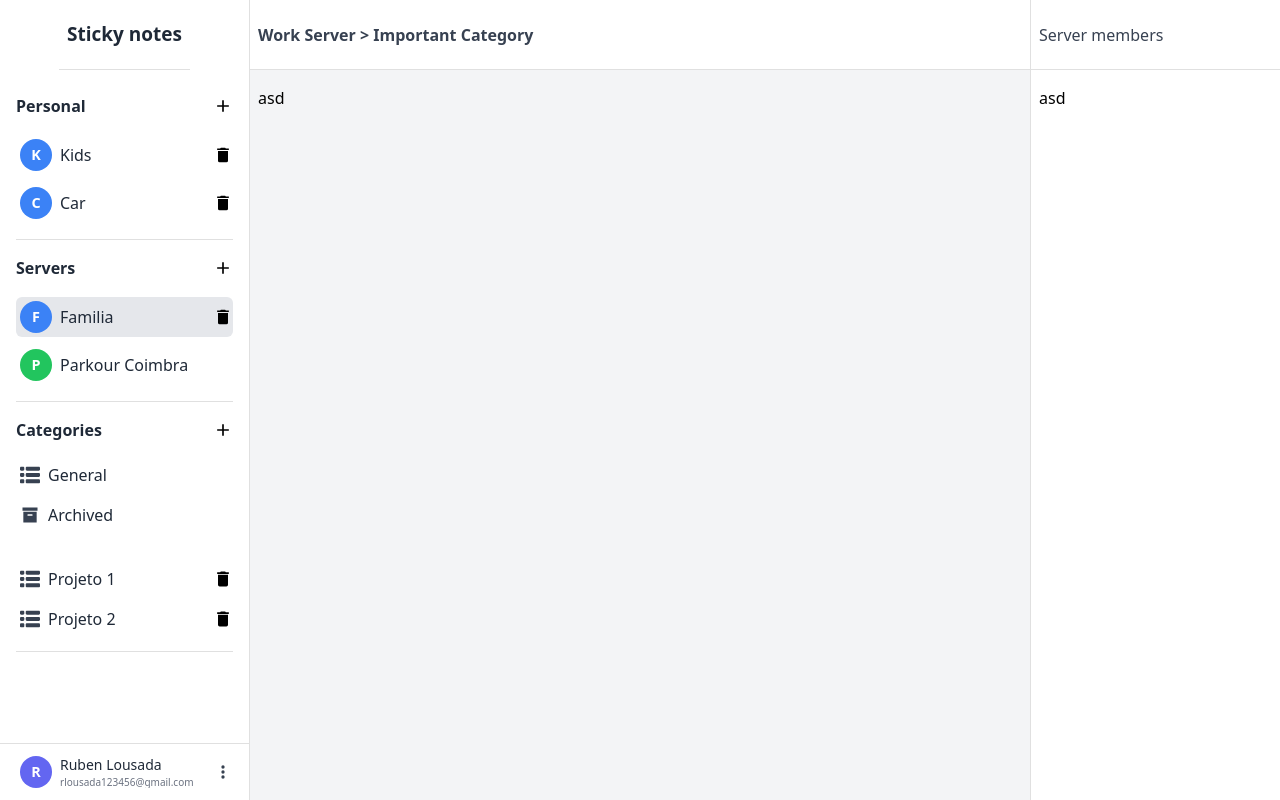
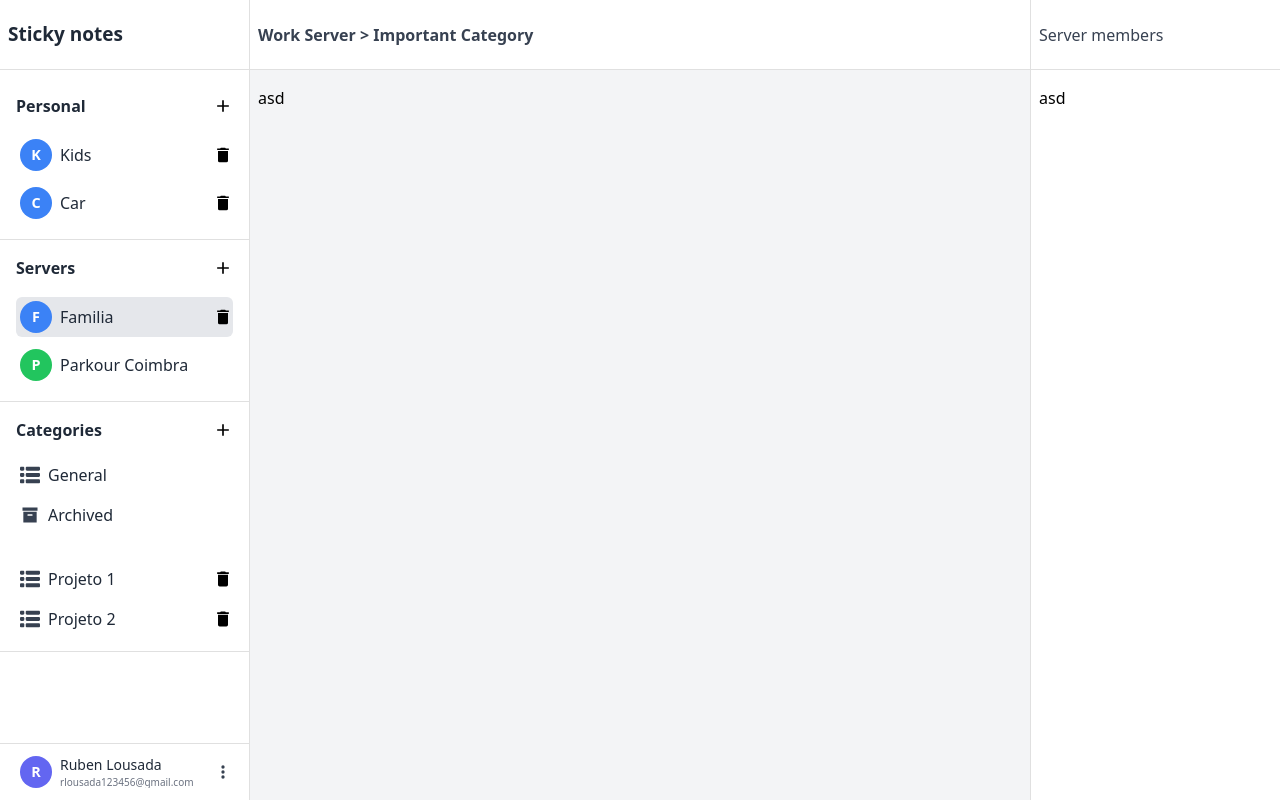
Before and after one commit to rektbydead/sticky-notes-app, a React (Vite) app in the folder frontend/: page / in a window 1280 px wide. Built offline with nearby package versions, Linux system fonts and the light colour scheme.

Commit message:
improve left side bar

```diff
--- a/frontend/src/components/common/LeftSideBar.jsx
+++ b/frontend/src/components/common/LeftSideBar.jsx
@@ -61,13 +61,12 @@ const styles = {
         display: "flex",
         flexDirection: "column",
         "min-width": "250px",
-        "border-right": "1px solid #e0e0e0",
+        borderRight: "1px solid #e0e0e0",
         color: "black",
     },
     sidebarTop: {
         display: "flex",
         alignItems: "center",
-        margin: "auto",
         minHeight: "70px",
         height: "70px",
         maxHeight: "70px",
@@ -80,11 +79,19 @@ const styles = {
         fontWeight: "bold"
     },
     sidebarBottom: {
-        padding: "1.5rem 1rem",
         display: "flex",
         flexDirection: "column",
         gap: "1rem",
         height: "100%",
+        padding: "1.5rem 0",
+        overflow: "auto"
+    },
+    serverCategory: {
+        padding: "0 1rem",
+        borderBottom: "1px solid #e0e0e0",
+        display: "flex",
+        flexDirection: "column",
+        gap: "1rem"
     },
     serverCategoryList: {
         display: "flex",
@@ -92,12 +99,6 @@ const styles = {
         gap: "0.5rem",
         marginBottom: "1rem"
     },
-    serverCategory: {
-        borderBottom: "1px solid #e0e0e0",
-        display: "flex",
-        flexDirection: "column",
-        gap: "1rem"
-    },
     userDisplayer: {
         padding: "0.5rem 1rem",
         marginTop: "auto",
```
